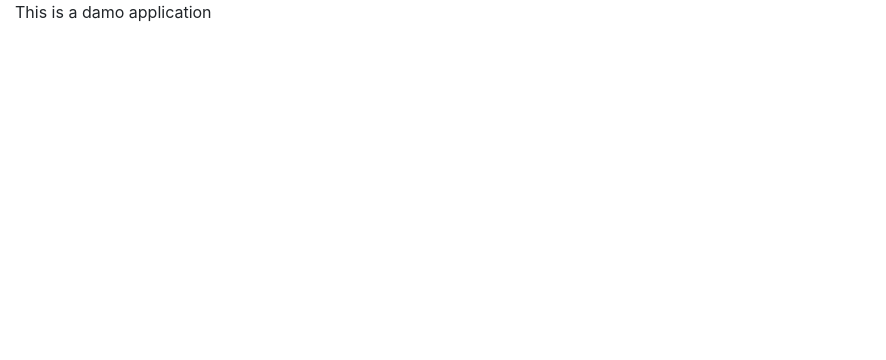
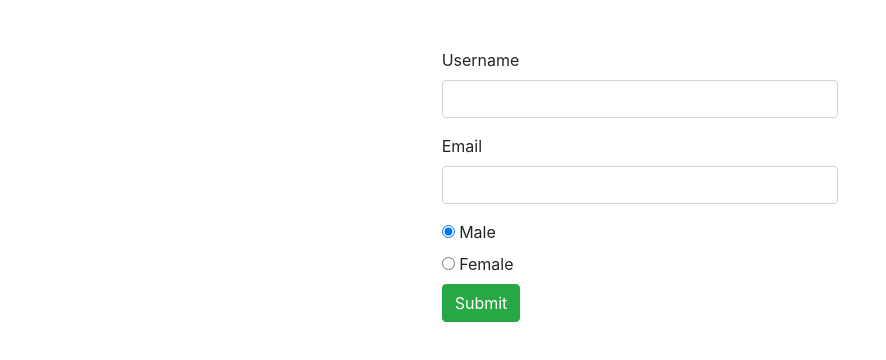
Before and after one commit to Fahad-Md-Kamal/Learning-Angular, an Angular app: page / in a window 1280 px wide. Shown: the top 360 px of the page, without its empty margins (0-886 px from the left). Built offline with nearby package versions, Linux system fonts and the light colour scheme.

Commit message:
Reactive form customization done

```diff
--- a/src/app/app.component.css
+++ b/src/app/app.component.css
@@ -0,0 +1,7 @@
+.help-block{
+    color: red;
+}
+
+input.ng-invalid.ng-touched {
+    border: 1px solid #ff6969;
+}
--- a/src/app/app.component.html
+++ b/src/app/app.component.html
@@ -1,3 +1,53 @@
 <div class="container-fluid">
-<p>This is a damo application</p>
+<div class="row">
+    <div class="col-lg-4 offset-lg-4 mt-5">
+        <form [formGroup]="signupForm" (ngSubmit)="onSubmit()">
+            <div class="form-group">
+                <label for="username">Username</label>
+                <input
+                    class="form-control"
+                    type="text"
+                    formControlName="username"
+                    id="username">
+                    <span
+                        *ngIf="!signupForm.get('username').valid && signupForm.get('username').touched"
+                        class="help-block">
+                        Please enter a valid username!
+                    </span>
+            </div>
+            <div class="form-group">
+                <label for="email">Email</label>
+                <input
+                    class="form-control"
+                    type="email"
+                    id="email"
+                    formControlName="email">
+                    <span
+                        *ngIf="!signupForm.get('email').valid && signupForm.get('email').touched"
+                        class="help-block">
+                        Please enter a valid email!
+                    </span>
+            </div>
+            <div class="radio" *ngFor="let gender of genders">
+                <label>
+                    <input
+                        type="radio"
+                        formControlName="gender"
+                        [value]="gender">
+                        {{ gender }}
+                </label>
+            </div>
+            <p
+                *ngIf="!signupForm.valid && signupForm.touched"
+                class="help-block">
+                Please enter valid data!
+            </p>
+            <button
+                type="submit"
+                class="btn btn-success">
+                Submit
+            </button>
+        </form>
+    </div>
 </div>
+</div>
--- a/src/app/app.component.ts
+++ b/src/app/app.component.ts
@@ -1,9 +1,26 @@
-import { Component } from '@angular/core';
+import { Component, OnInit } from '@angular/core';
+import { FormGroup, FormControl, Validators } from '@angular/forms';
 
 @Component({
   selector: 'app-root',
   templateUrl: './app.component.html',
   styleUrls: ['./app.component.css']
 })
-export class AppComponent {
+export class AppComponent implements OnInit {
+
+  genders = ['Male', 'Female'];
+  signupForm: FormGroup;
+
+  ngOnInit() {
+    this.signupForm = new FormGroup({
+      'username': new FormControl(null, Validators.required),
+      'email': new FormControl(null, [Validators.required, Validators.email]),
+      'gender': new FormControl('Male'),
+    });
+  }
+
+  onSubmit() {
+    console.log(this.signupForm);
+  }
+
 }
--- a/src/app/app.module.ts
+++ b/src/app/app.module.ts
@@ -2,6 +2,7 @@ import { BrowserModule } from '@angular/platform-browser';
 import { NgModule } from '@angular/core';
 
 import { AppComponent } from './app.component';
+import { FormsModule, ReactiveFormsModule} from '@angular/forms';
 import { from } from 'rxjs';
 
 
@@ -11,6 +12,8 @@ import { from } from 'rxjs';
   ],
   imports: [
     BrowserModule,
+    // FormsModule , // Needed for TD (Template Derived Approach)
+    ReactiveFormsModule
   ],
   providers: [],
   bootstrap: [AppComponent]
```
